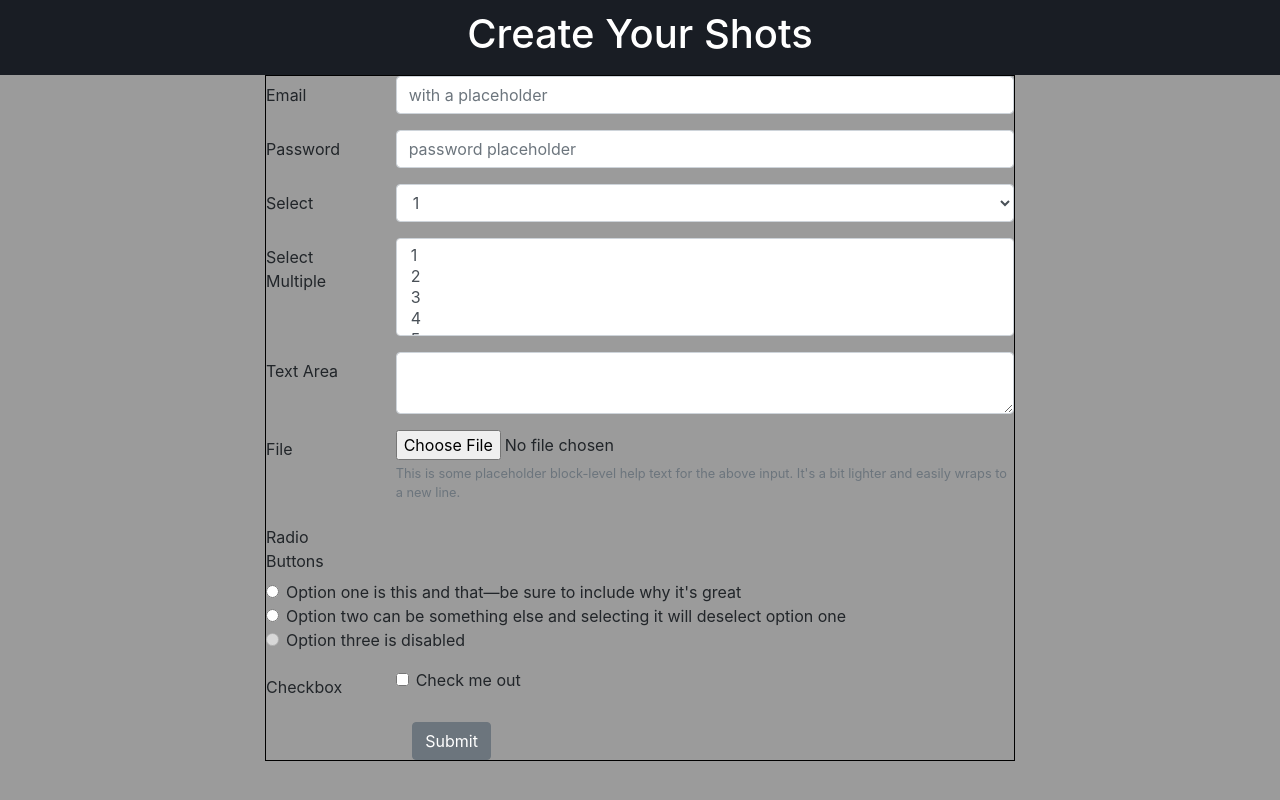
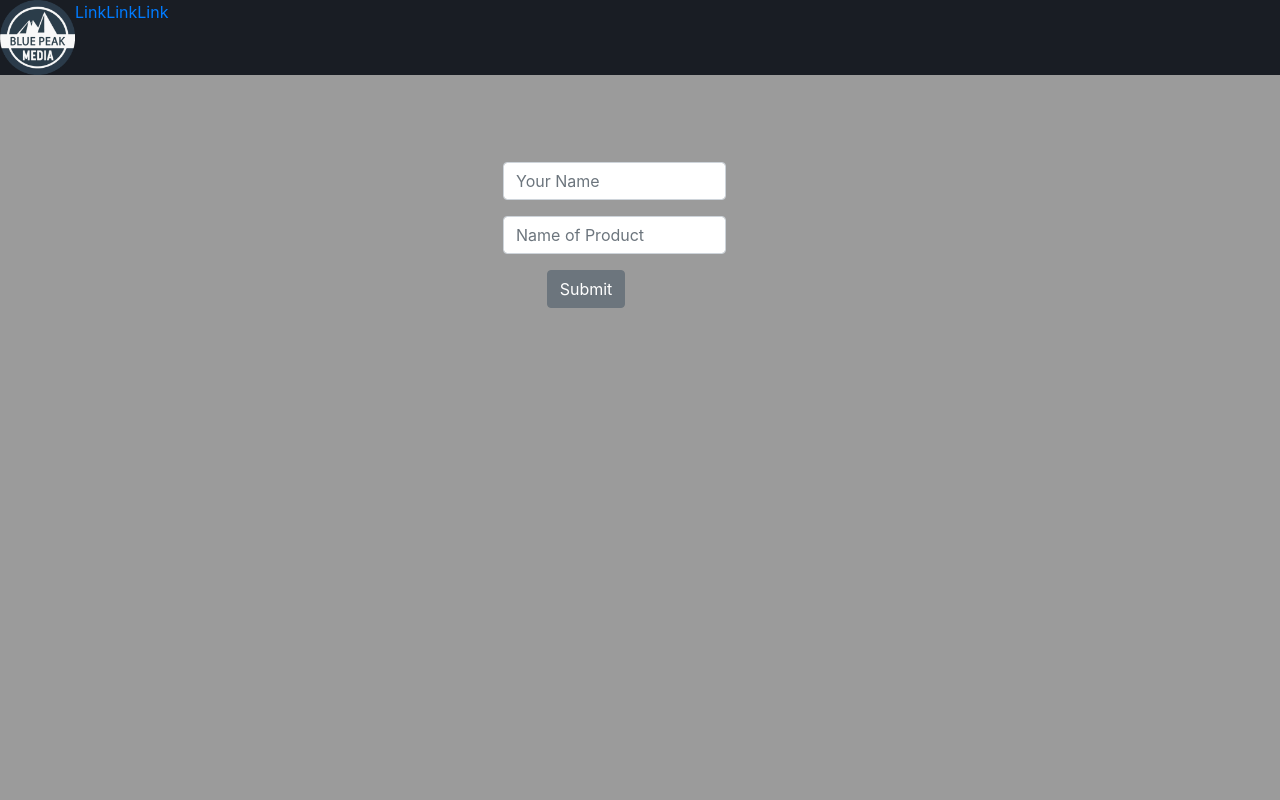
Before and after one commit to stackpearson/bluepeakmedia-client-intake, a React (Create React App) app: page /name in a window 1280 px wide. Built offline with nearby package versions, Linux system fonts and the light colour scheme.

Commit message:
info page set up

```diff
--- a/src/App.css
+++ b/src/App.css
@@ -58,27 +58,50 @@ html {
 	background-color: #9B9B9B;
 }
 
+/* Nav */
+
 .nav_bar {
   background-color: #191D24;
   height: 75px;
-  display: flex;
-  align-items: center;
-  justify-content: center;
 }
 
-.nav_header {
+.nav_container {
   color: white;
+  display:flex;
+  justify-content: flex-start;
 }
 
-.nav_header, h1 {
-  font-size: 1.5em;
-  font-weight: 700;
+.logo_container {
+	height: 75px;
 }
 
+.logo_img {
+	display: block;
+	max-height: 100%;
+	width: auto;
+	margin: 0 auto;
+}
+
+
+/* info & disclaimer */
+.bpm_callout_text {
+	color: #1E84CA;
+}
+
+.info_container {
+	max-width: 800px;
+	margin: 0 auto;
+}
+
+.bpm_warning_text {
+	color: red;
+}
 /* client info form */
 
 .clientInfo_form {
-	width: 750px;
 	margin: 0 auto;
-	border: 1px solid black;
+	display: flex;
+    justify-content: center;
+    align-items: center;
+    height:40vh;
 }
--- a/src/App.js
+++ b/src/App.js
@@ -4,6 +4,8 @@ import {Route, Switch } from 'react-router-dom';
 import Nav from './Nav';
 import ClientInfoForm from './ClientInfoForm';
 import Info from './Info';
+import ShootForm from './ShootForm';
+
 
 function App() {
   return (<>
@@ -12,7 +14,8 @@ function App() {
   <div className='app'>
     <Switch>
       <Route exact path='/' component={Info} />
-      <Route path ='/name' component={ClientInfoForm} />
+      <Route path='/name' component={ClientInfoForm} />
+      <Route path='/shoot-details' component={ShootForm} />
     </Switch>
   </div>
 
--- a/src/ClientInfoForm.js
+++ b/src/ClientInfoForm.js
@@ -1,105 +1,44 @@
 import React from 'react';
-import { Col, Button, Form, FormGroup, Label, Input, FormText } from 'reactstrap';
+import { Col, Button, Form, FormGroup, Label, Input } from 'reactstrap';
+import {useHistory} from 'react-router-dom';
+import Info from './Info'
+
+
 
 
 const ClientInfoForm = (props) => {
-  return (
-    <div className='clientInfo_form'>
-    <Form>
+
+    let history = useHistory();
+
+    const toShoots = (props) => {
+        history.push('/shoot-details')
+    }
+
+  return (<>
+
+    <div className='clientInfo_form col-md-3 center'>
+    <Form onSubmit={toShoots}>
       <FormGroup row>
-        <Label for="exampleEmail" sm={2}>Email</Label>
+        {/* <Label for="exampleEmail" sm={2}>Email</Label> */}
         <Col sm={10}>
-          <Input type="email" name="email" id="exampleEmail" placeholder="with a placeholder" />
+          <Input type="text" name="client_name" id="clientName" placeholder="Your Name" />
         </Col>
       </FormGroup>
       <FormGroup row>
-        <Label for="examplePassword" sm={2}>Password</Label>
+        {/* <Label for="examplePassword" sm={2}>Password</Label> */}
         <Col sm={10}>
-          <Input type="password" name="password" id="examplePassword" placeholder="password placeholder" />
+          <Input type="text" name="product_name" id="productName" placeholder="Name of Product" />
         </Col>
       </FormGroup>
-      <FormGroup row>
-        <Label for="exampleSelect" sm={2}>Select</Label>
-        <Col sm={10}>
-          <Input type="select" name="select" id="exampleSelect">
-            <option>1</option>
-            <option>2</option>
-            <option>3</option>
-            <option>4</option>
-            <option>5</option>
-          </Input>
-        </Col>
-      </FormGroup>
-      <FormGroup row>
-        <Label for="exampleSelectMulti" sm={2}>Select Multiple</Label>
-        <Col sm={10}>
-          <Input type="select" name="selectMulti" id="exampleSelectMulti" multiple>
-            <option>1</option>
-            <option>2</option>
-            <option>3</option>
-            <option>4</option>
-            <option>5</option>
-          </Input>
-        </Col>
-      </FormGroup>
-      <FormGroup row>
-        <Label for="exampleText" sm={2}>Text Area</Label>
-        <Col sm={10}>
-          <Input type="textarea" name="text" id="exampleText" />
-        </Col>
-      </FormGroup>
-      <FormGroup row>
-        <Label for="exampleFile" sm={2}>File</Label>
-        <Col sm={10}>
-          <Input type="file" name="file" id="exampleFile" />
-          <FormText color="muted">
-            This is some placeholder block-level help text for the above input.
-            It's a bit lighter and easily wraps to a new line.
-          </FormText>
-        </Col>
-      </FormGroup>
-      <FormGroup tag="fieldset" row>
-        <legend className="col-form-label col-sm-2">Radio Buttons</legend>
-        <Col sm={10}>
-          <FormGroup check>
-            <Label check>
-              <Input type="radio" name="radio2" />{' '}
-              Option one is this and that—be sure to include why it's great
-            </Label>
-          </FormGroup>
-          <FormGroup check>
-            <Label check>
-              <Input type="radio" name="radio2" />{' '}
-              Option two can be something else and selecting it will deselect option one
-            </Label>
-          </FormGroup>
-          <FormGroup check disabled>
-            <Label check>
-              <Input type="radio" name="radio2" disabled />{' '}
-              Option three is disabled
-            </Label>
-          </FormGroup>
-        </Col>
-      </FormGroup>
-      <FormGroup row>
-        <Label for="checkbox2" sm={2}>Checkbox</Label>
-        <Col sm={{ size: 10 }}>
-          <FormGroup check>
-            <Label check>
-              <Input type="checkbox" id="checkbox2" />{' '}
-              Check me out
-            </Label>
-          </FormGroup>
-        </Col>
-      </FormGroup>
+
       <FormGroup check row>
-        <Col sm={{ size: 10, offset: 2 }}>
+        <Col sm={{ size: 10, offset: 1 }}>
           <Button>Submit</Button>
         </Col>
       </FormGroup>
     </Form>
     </div>
-  );
+  </>);
 }
 
 export default ClientInfoForm;
--- a/src/Info.js
+++ b/src/Info.js
@@ -1,13 +1,42 @@
 import React from 'react';
+import {Button} from 'reactstrap'
+import {useHistory} from 'react-router-dom';
 
 
-function Info(props) {
+const Info = (props) => {
 
-    // will add props to pass client names
+    let history = useHistory();
+
+    const toName = () => {
+        history.push('/name')
+    }
 
     return (<>
         <div className='info_container'>
-            <p>Insert whatever info/disclaimers here</p>
+            <h4>These are instructions for your shot list, <span className='bpm_callout_text'>please read them carefully!</span></h4>
+            <p>On the following pages, you'll be asked to add a description &amp; an example image for each individual shot you desire for the product in your order. We'll use this list as our sole reference when shooting and editing your images. Please let us know if you need to add any shots, update or add details before booking your shoot. <strong>Remember, if it a shot isn't listed on the following pages, you won't see it in your final images!</strong></p>
+            {/* Come back in and add an image of the final form */}
+
+            <h4>Example <span className='bpm_callout_text'>images</span></h4>
+            <p>We use example photos to lock in pre-agreed upon arrangements, angles or poses. Specific lighting setup and overall style may differ from example Photos. It's important to select example images or mock-ups that accurately represent the expectations of your final images. Please note that an example image is required if you'd like a specific look to be emulated or matched. We will create arrangements at our own discretion if you're unable to provide an example image.</p>
+
+            <h4>Image <span className='bpm_callout_text'>Appearances</span></h4>
+            <p>When an example image is included on this shot list, these appearance options will dictate the level of create freedom available to us during the shoot</p>
+            <ul>
+                <li><strong>Match Example:</strong> We'll match the appearance of the image as closely as possible</li>
+                <li><strong>Similar to Example:</strong> We'll use the example image for inspiration, but may deviate and use our own judgement as needed</li>
+                <li><strong>Photogs Choice</strong> We'll take full creative control and use our best judgement to create an image that is competitive and compelling</li>
+            </ul>
+
+            <h4>Avoiding <span className='bpm_callout_text'>Reshoots</span></h4>
+            <p>We want to avoid reshoots just as much as you do. However, we are available to reshoot your product free of charge <em>if</em> the images weren't delivered to the expectations in the shot list. If the delivered images align with the agreed upon criteria in the shot list, a re shoot will incur additional costs. 1 round of photoshop corrections is included free of charge with all images. Extensive editing or retouching may incur additional cost depending on the specifics of the situation.</p>
+
+            <h4><span className='bpm_callout_text'>Does everything look correct?</span></h4>
+            <p>If everything looks good, let us know and we'll email over your personalized booking link so we can get the ball rolling on your shoot. <strong>Once your payment and contract has been received, you will be added to the next available position within our project queue.</strong> <strong className='bpm_warning_text'>IMPORTANT: Signing of your contract also signifies a sign off of the shotlist.</strong></p>
+
+            <div className='info_button'>
+                <Button onClick={toName}>Get Started</Button>
+            </div>
         </div>
 
 
--- a/src/Nav.js
+++ b/src/Nav.js
@@ -1,4 +1,5 @@
 import React from 'react';
+import logo from './img/bpm_logo.png';
 
 
 function Nav(props) {
@@ -7,8 +8,15 @@ function Nav(props) {
 
     return (<>
         <div className='nav_bar'>
-            <div className='nav_header'>
-                <h1>Create Your Shots</h1>
+            <div className='nav_container'>
+                <div className='logo_container'>
+                    <img className='logo_img' alt='Blue Peak Media overlaid with mountains in the background' src={logo} />
+                </div>
+                <div className='nav_links'>
+                    <a href='/'>Link</a>
+                    <a href='/'>Link</a>
+                    <a href='/'>Link</a>
+                </div>
             </div>
         </div>
 
```
Also changed, not shown: src/shootForm.js (+29 -59 lines), src/img/bpm_logo.png (added).
